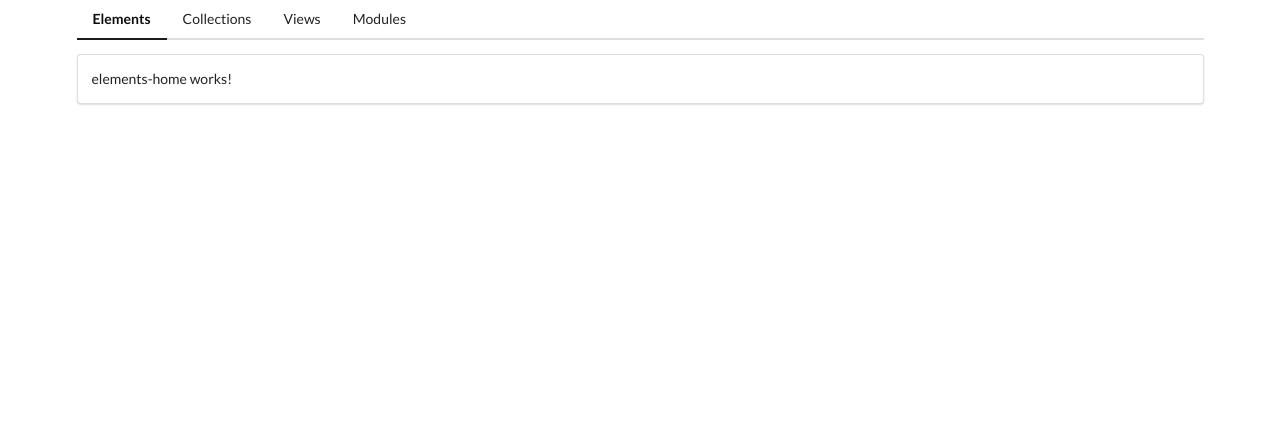
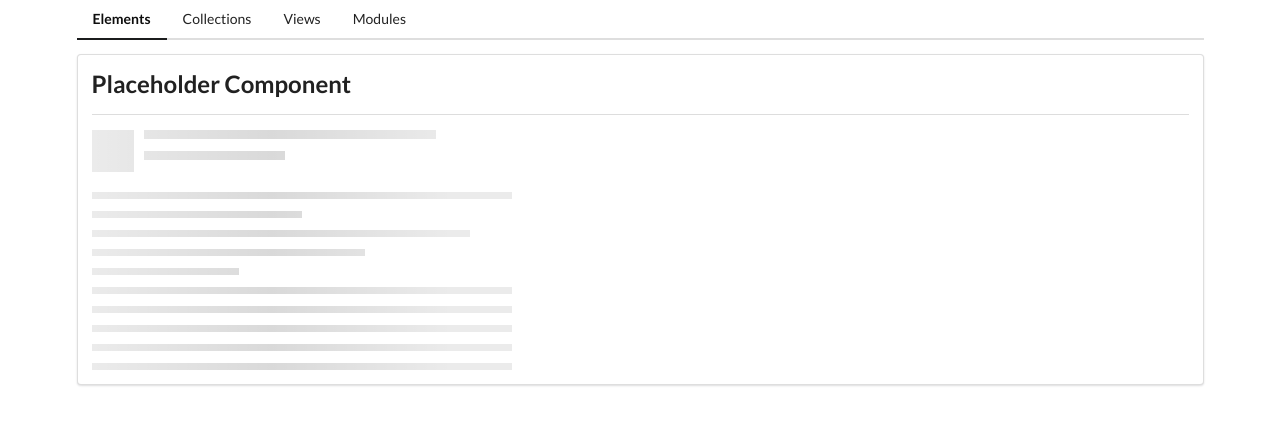
Before and after one commit to endang-ismaya/angular-semantic-ui, an Angular app: page /elements in a window 1280 px wide. Shown: the top 424 px of the page. Built offline with nearby package versions, Linux system fonts and the light colour scheme.

Commit message:
20200713: add placeholder component

```diff
--- a/src/app/app-routing.module.ts
+++ b/src/app/app-routing.module.ts
@@ -4,6 +4,18 @@
 import { NotFoundComponent } from './not-found/not-found.component';
 
 const routes: Routes = [
+  {
+    path: 'collections',
+    loadChildren: () =>
+      import('./collections/collections.module').then(
+        (m) => m.CollectionsModule
+      ),
+  },
+  {
+    path: 'elements',
+    loadChildren: () =>
+      import('./elements/elements.module').then((m) => m.ElementsModule),
+  },
   {
     path: '',
     component: HomeComponent,
--- a/src/app/collections/collections-routing.module.ts
+++ b/src/app/collections/collections-routing.module.ts
@@ -4,7 +4,7 @@
 
 const routes: Routes = [
   {
-    path: 'collections',
+    path: '',
     component: CollectionsHomeComponent,
   },
 ];
--- a/src/app/elements/elements-home/elements-home.component.html
+++ b/src/app/elements/elements-home/elements-home.component.html
@@ -1 +1,3 @@
-<p>elements-home works!</p>
+<h2>Placeholder Component</h2>
+<div class="ui divider"></div>
+<app-placeholder [header]="true" [lines]="10"></app-placeholder>
--- a/src/app/elements/elements-routing.module.ts
+++ b/src/app/elements/elements-routing.module.ts
@@ -2,7 +2,7 @@
 import { Routes, RouterModule } from '@angular/router';
 import { ElementsHomeComponent } from './elements-home/elements-home.component';
 
-const routes: Routes = [{ path: 'elements', component: ElementsHomeComponent }];
+const routes: Routes = [{ path: '', component: ElementsHomeComponent }];
 
 @NgModule({
   imports: [RouterModule.forChild(routes)],
--- a/src/app/elements/elements.module.ts
+++ b/src/app/elements/elements.module.ts
@@ -3,9 +3,11 @@
 
 import { ElementsRoutingModule } from './elements-routing.module';
 import { ElementsHomeComponent } from './elements-home/elements-home.component';
+import { PlaceholderComponent } from './placeholder/placeholder.component';
+import { TimesDirective } from './times.directive';
 
 @NgModule({
-  declarations: [ElementsHomeComponent],
+  declarations: [ElementsHomeComponent, PlaceholderComponent, TimesDirective],
   imports: [CommonModule, ElementsRoutingModule],
   exports: [],
 })
--- /dev/null
+++ b/src/app/elements/placeholder/placeholder.component.html
@@ -0,0 +1,9 @@
+<div class="ui placeholder">
+  <div *ngIf="header" class="image header">
+    <div class="line"></div>
+    <div class="line"></div>
+  </div>
+  <div class="paragraph">
+    <div *appTimes="lines" class="line"></div>
+  </div>
+</div>
--- /dev/null
+++ b/src/app/elements/placeholder/placeholder.component.ts
@@ -0,0 +1,15 @@
+import { Component, OnInit, Input } from '@angular/core';
+
+@Component({
+  selector: 'app-placeholder',
+  templateUrl: './placeholder.component.html',
+  styleUrls: ['./placeholder.component.css'],
+})
+export class PlaceholderComponent implements OnInit {
+  @Input() header = true;
+  @Input() lines = 3;
+
+  constructor() {}
+
+  ngOnInit(): void {}
+}
--- /dev/null
+++ b/src/app/elements/times.directive.ts
@@ -0,0 +1,19 @@
+import { Directive, TemplateRef, ViewContainerRef, Input } from '@angular/core';
+
+@Directive({
+  selector: '[appTimes]',
+})
+export class TimesDirective {
+  constructor(
+    private viewContainer: ViewContainerRef,
+    private templateRef: TemplateRef<any>
+  ) {}
+
+  @Input('appTimes') set render(times: number) {
+    this.viewContainer.clear();
+
+    for (let i = 0; i < times; i++) {
+      this.viewContainer.createEmbeddedView(this.templateRef, {});
+    }
+  }
+}
```
Also changed, not shown: src/app/app.module.ts (+1 -10 lines), src/app/elements/placeholder/placeholder.component.css (added), 2 other files (tests, documents, lock files or other folders).
